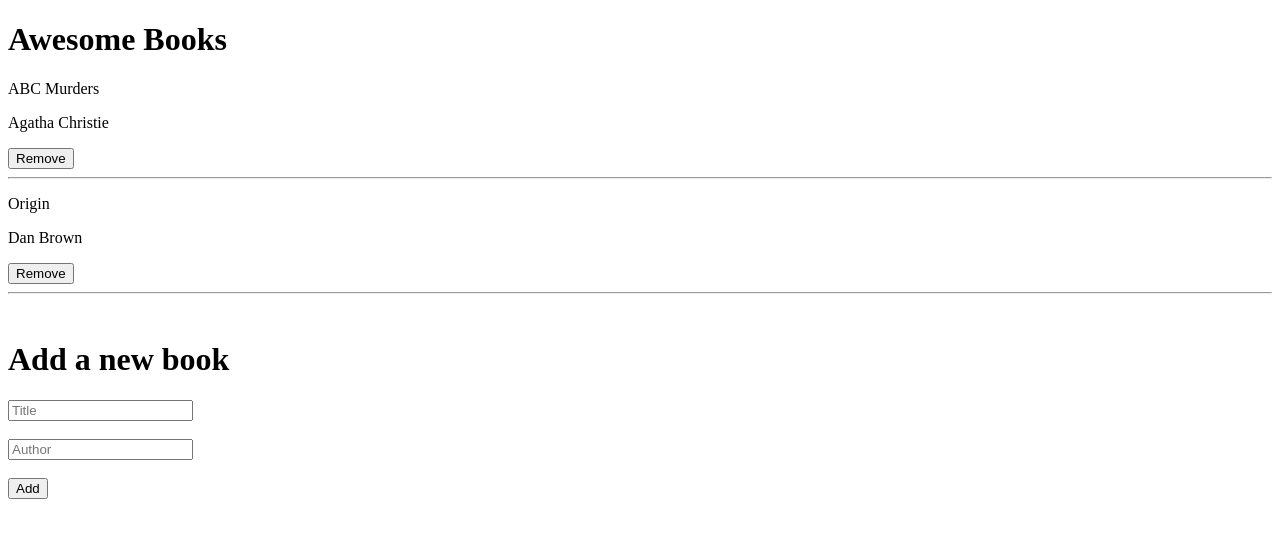
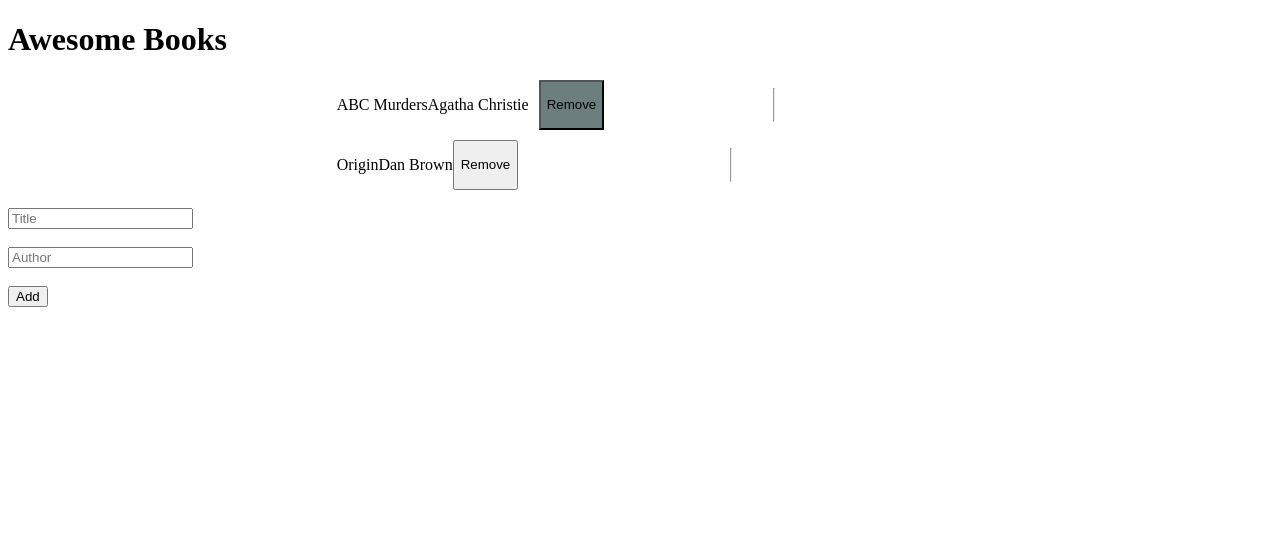
Before and after one commit to devtochit/wireframe, a plain HTML site: page index.html in a window 1280 px wide. Drawn offline with Linux system fonts and the light colour scheme.

Commit message:
addded stying to wirefram

```diff
--- /dev/null
+++ b/CSS/index.css
@@ -0,0 +1,24 @@
+.book_wrapper{
+    display: flex;
+    flex-direction: column;
+     margin: 0 20%;
+    gap: 10px;
+    align-items:center;
+    justify-content: space-around;
+
+
+}
+.outputcard{
+    display: flex;
+    justify-content: space-between;
+    flex-direction: row;
+    flex-wrap:wrap;
+
+     width: 80%;
+
+}
+.remove_btn_0{
+    background-color: rgb(108, 126, 126);
+    margin-left: 10px;
+
+}
--- a/index.html
+++ b/index.html
@@ -5,6 +5,7 @@
     <meta charset="UTF-8">
     <meta http-equiv="X-UA-Compatible" content="IE=edge">
     <meta name="viewport" content="width=device-width, initial-scale=1.0">
+    <link rel="stylesheet" href="/CSS/index.css">
     <title>Book Awesome</title>
 </head>
 
@@ -13,7 +14,6 @@
 
     <br>
     <form>
-        <h1 class="header">Add a new book</h1>
         <input type="text" placeholder="Title" id="title" required>
         <br><br>
         <input type="text" placeholder="Author" id="name" required>
```
